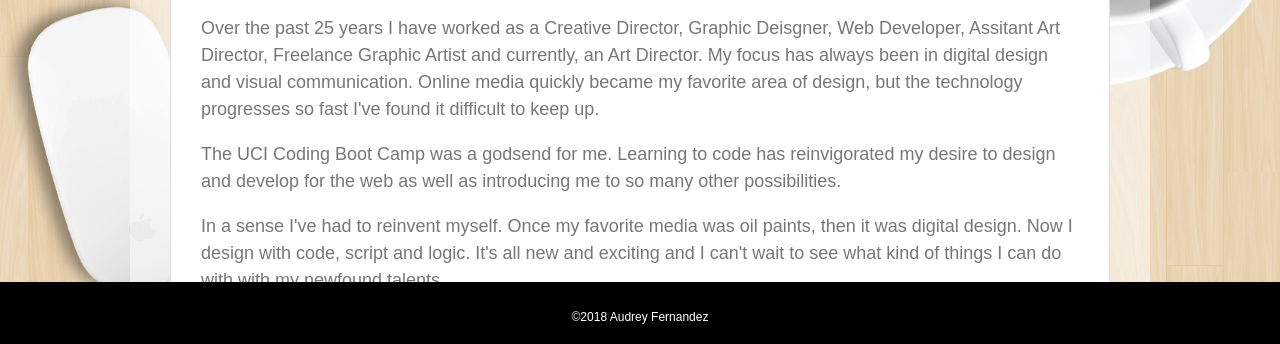
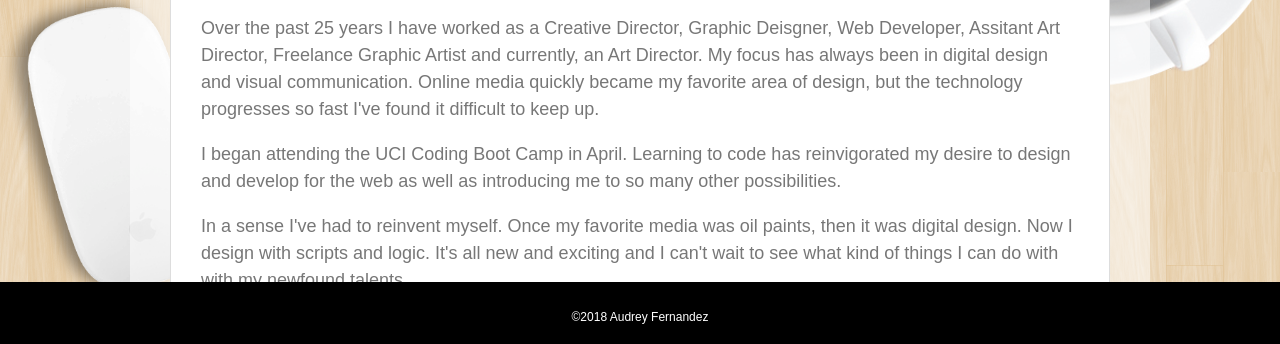
Before and after one commit to audreyf72/Responsive-Portfolio, a plain HTML site: page index.html in a window 1280 px wide. Shown: the part 454-798 px from the top of the page. Drawn offline with Linux system fonts and the light colour scheme; a script that the page names is missing.

Commit message:
index page update

```diff
--- a/index.html
+++ b/index.html
@@ -52,13 +52,13 @@
                 </p>
                 <br>
                 <p>
-                     The UCI Coding Boot Camp was a godsend for me. Learning to code has reinvigorated my desire
+                     I began attending the UCI Coding Boot Camp in April. Learning to code has reinvigorated my desire
                      to design and develop for the web as well as introducing me to so many other possibilities.
                 </p>
                 <br>
                 <p>
                      In a sense I've had to reinvent myself. Once my favorite media was oil paints, then
-                     it was digital design. Now I design with code, script and logic. It's all new and exciting and I can't
+                     it was digital design. Now I design with scripts and logic. It's all new and exciting and I can't
                      wait to see what kind of things I can do with with my newfound talents.
                 </p>
                 <br>
```
